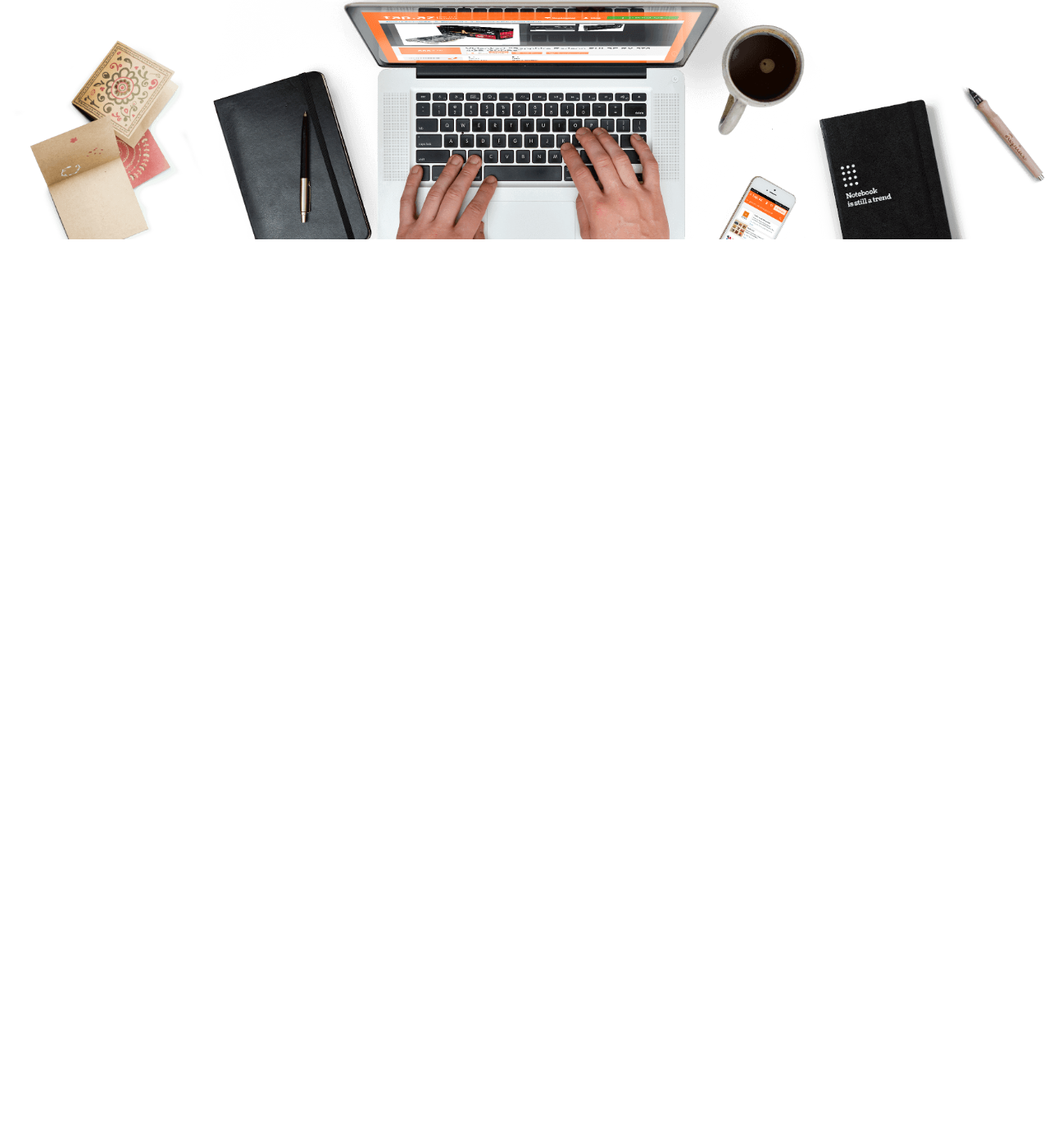
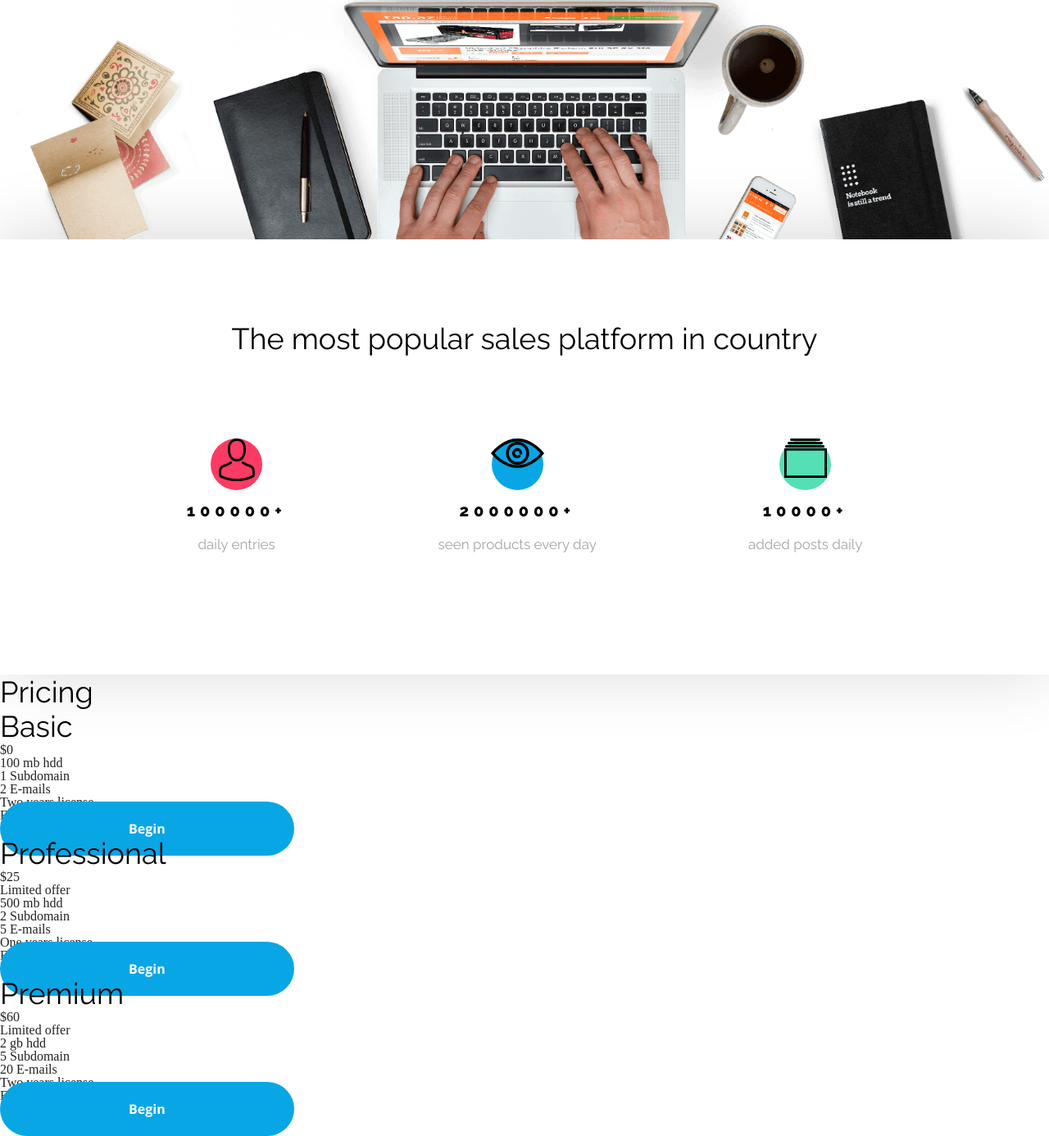
Before and after one commit to MargoKrk/BestShop, a plain HTML site: page index.html in a window 1280 px wide. Shown: the part 494-1880 px from the top of the page at 82% size. Before the commit the page ends 800 px from the top, so only its background shows below. Drawn offline with nearby package versions, Linux system fonts and the light colour scheme.

Commit message:
Statistic+startPricing

```diff
--- a/css/style.css
+++ b/css/style.css
@@ -19,6 +19,60 @@
     max-width: 1352px;
     margin: 0 auto;
 }
+
+/* HEADER START */
+
+header {
+    position: relative;
+    width: 100%;
+    box-shadow: 0 3px 6px #00000029;
+}
+
+.logo {
+    font-family: var(--heading-font-family);
+    font-size: 32px;
+    font-weight: 300;
+    line-height: 37px;
+    color: var(--color-primary);
+    text-align: left;
+}
+
+header .container {
+    display: flex;
+    justify-content: space-between;
+    align-items: center;
+    height: 70px;
+}
+
+.nav-list ul {
+    display: flex;
+    justify-content: space-between;
+    gap: calc(95px - 24px);
+
+}
+
+.nav-list-link {
+    text-decoration: none;
+    font-family: var(--text-font-family);
+    font-size: 11px;
+    font-weight: 700;
+    line-height: 15px;
+    letter-spacing: 3.28px;
+    text-align: center;
+    color: var(--color-grey);
+    text-transform: uppercase;
+    cursor: pointer;
+    padding: 12px 25px;
+}
+
+.nav-list-link:hover {
+    color: var(--color-black);
+    border-bottom: 4px solid var(--color-primary);
+}
+
+
+/* HEADER END */
+
 
 /* BANNER START */
 
@@ -81,54 +135,95 @@
 
 /* BANNER END */
 
-/* HEADER START */
+/* STATISTIC START */
 
-header {
-    position: relative;
-    width: 100%;
+.statistic{
+    height: 531px;
+    background: var(--color-white);
+    box-shadow: 0 -5px 80px #00000029;
 }
 
-.logo {
-    font-family: var(--heading-font-family);
-    font-size: 32px;
-    font-weight: 300;
-    line-height: 37px;
-    color: var(--color-primary);
-    text-align: left;
+.statistic .container {
+    display: flex;
+    flex-direction: column;
+    align-items: center;
 }
 
-header .container {
+.statistic-boxes {
     display: flex;
-    justify-content: space-between;
-    align-items: center;
-    height: 70px;
+    margin-top: 101px;
+    margin-bottom: 121px;
+    gap: 185px;
 }
 
-.nav-list ul {
+.statistic-box {
     display: flex;
-    justify-content: space-between;
-    gap: calc(95px - 24px);
-
+    flex-direction: column;
+    align-items: center;
 }
 
-.nav-list-link {
-    text-decoration: none;
-    font-family: var(--text-font-family);
-    font-size: 11px;
-    font-weight: 700;
-    line-height: 15px;
-    letter-spacing: 3.28px;
+.title {
+    font-family: var(--heading-font-family);
+    font-size: 36px;
+    line-height: 42px;
+    font-weight: 400;
+    color: var(--color-black);
+}
+
+.statistic-title {
+    margin-top: 100px;
+}
+
+.statistic-number {
+    font-family: var(--heading-font-family);
+    font-size: 20px;
+    line-height: 24px;
+    font-weight: 800;
+    text-align: center;
+    letter-spacing: 5.96px;
+    color: var(--color-black);
+    margin-top: 13px;
+    margin-bottom: 19px;
+}
+
+.statistic-text {
+    font-family: var(--heading-font-family);
+    font-size: 17px;
+    line-height: 20px;
+    font-weight: 400;
     text-align: center;
     color: var(--color-grey);
-    text-transform: uppercase;
-    cursor: pointer;
-    padding: 12px 25px;
 }
 
-.nav-list-link:hover {
-    color: var(--color-black);
-    border-bottom: 4px solid var(--color-primary);
+.statistic-pic {
+    position: absolute;
 }
 
+.dot {
+    width: 63px;
+    height: 63px;
+    border-radius: 50%;
+}
 
-/* HEADER END */
+.red-dot {
+    background-color: var(--color-redish);
+}
+
+.blue-dot {
+    background-color: var(--color-primary);
+}
+
+.green-dot {
+    background-color: var(--color-green);
+}
+
+/* STATISTIC END */
+
+/* BENEFITS START */
+
+/* BENEFITS END */
+
+/* PRICING START */
+
+
+/* PRICING END */
--- a/index.html
+++ b/index.html
@@ -46,13 +46,33 @@
         <p class="banner-text">Open shop on our platform and increase your sales</p>
         <a class="button button-blue banner-button" href="#">Open your shop</a>
         <img src="assets/Background.png" alt="background">
-
     </div>
 
 </section>
 
 <section class="statistic">
     <div class="container">
+        <h2 class="statistic-title title">The most popular sales platform in country</h2>
+        <div class="statistic-boxes">
+            <div class="statistic-box">
+                <img class="statistic-pic" src="assets/Person.svg" alt="person">
+                <div class="dot red-dot"></div>
+                <p class="statistic-number">100000+</p>
+                <p class="statistic-text">daily entries</p>
+            </div>
+            <div class="statistic-box">
+                <img class="statistic-pic" src="assets/Eye.svg" alt="eye">
+                <div class="dot blue-dot"></div>
+                <p class="statistic-number">2000000+</p>
+                <p class="statistic-text">seen products every day</p>
+            </div>
+            <div class="statistic-box">
+                <img class="statistic-pic" src="assets/Catalog.svg" alt="catalog">
+                <div class="dot green-dot"></div>
+                <p class="statistic-number">10000+</p>
+                <p class="statistic-text">added posts daily</p>
+            </div>
+        </div>
 
     </div>
 
@@ -61,12 +81,57 @@
 <section class="benefits">
     <div class="container">
 
+
     </div>
 
 </section>
 
 <section class="pricing">
     <div class="container">
+        <h2 class="pricing-title title">Pricing</h2>
+        <div>
+            <h3 class="pricing-title title">Basic</h3>
+            <h4>$0</h4>
+            <ul>
+                <li>100 mb hdd</li>
+                <li>1 Subdomain</li>
+                <li>2 E-mails</li>
+                <li>Two years license</li>
+                <li>Full support</li>
+            </ul>
+            <a class="button button-blue pricing-button" href="#">Begin</a>
+
+        </div>
+        <div>
+            <h3 class="pricing-title title">Professional</h3>
+            <h4>$25</h4>
+            <p>Limited offer</p>
+            <ul>
+                <li>500 mb hdd</li>
+                <li>2 Subdomain</li>
+                <li>5 E-mails</li>
+                <li>One years license</li>
+                <li>Full support</li>
+            </ul>
+            <a class="button button-blue pricing-button" href="#">Begin</a>
+
+        </div>
+        <div>
+            <h3 class="pricing-title title">Premium</h3>
+            <h4>$60</h4>
+            <p>Limited offer</p>
+            <ul>
+                <li>2 gb hdd</li>
+                <li>5 Subdomain</li>
+                <li>20 E-mails</li>
+                <li>Two years license</li>
+                <li>Full support</li>
+            </ul>
+            <a class="button button-blue pricing-button" href="#">Begin</a>
+
+        </div>
+
+
 
     </div>
 
```
